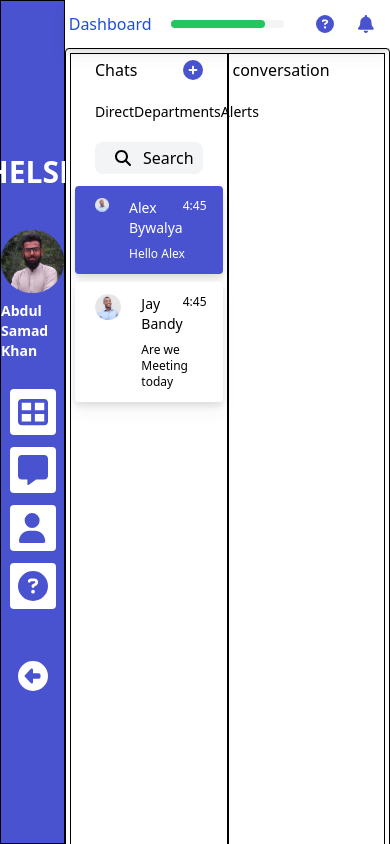
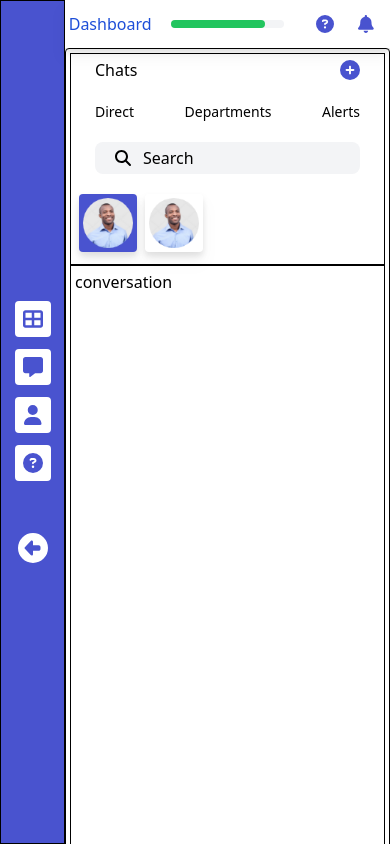
Before and after one commit to AbdulSamad676/Dashboard-in-React, a React (Vite) app: page /chat in a window 390 px wide. Shown: the top 844 px of the page. Built offline with nearby package versions, Linux system fonts and the light colour scheme.

Commit message:
sidebar design fixed and chat icon also set

```diff
--- a/src/components/ChatItem.jsx
+++ b/src/components/ChatItem.jsx
@@ -41,7 +41,7 @@ function ChatItem() {
 				<FontAwesomeIcon icon={faMagnifyingGlass} />
 				<p className='mx-3'>Search</p>
 			</div>
-			<div className='single-chat'>
+			<div className='single-chat flex sm:block'>
 				{singleItems?.map(item => {
 					return <SingleChat key={item.k} data={item} />;
 				})}
--- a/src/components/Sidebar.jsx
+++ b/src/components/Sidebar.jsx
@@ -14,17 +14,21 @@ function Sidebar() {
 	return (
 		<div className='flex flex-col items-center justify-center border border-black h-screen text-white'>
 			<div className='mb-5'>
-				<h1 className='text-3xl text-white font-bold'>HELSB</h1>
+				<h1 className='hidden sm:block text-3xl text-white font-bold'>
+					HELSB
+				</h1>
 			</div>
-			<div className='flex flex-col items-center justify-center mb-5 mt-5'>
+			<div className=' hidden sm:flex flex-col items-center justify-center mb-5 mt-5'>
 				<img src={IMG} alt='' width={100} />
-				<h2 className='text-sm font-semibold my-2'>Abdul Samad Khan</h2>
+				<h2 className='text-sm font-semibold my-2 hidden md:block'>
+					Abdul Samad Khan
+				</h2>
 			</div>
 			<div className='grid grid-cols-1 md:grid-cols-2 gap-3 mb-10'>
 				<Link to='/dashboard'>
 					<div className='icons p-2 '>
 						<FontAwesomeIcon
-							className='text-3xl lg:text-lg'
+							className='text-xl lg:text-lg'
 							icon={faTableCellsLarge}
 						/>
 						<p className='text-xs hidden lg:block  font-thin'>
@@ -35,7 +39,7 @@ function Sidebar() {
 				<Link to='/chat'>
 					<div className='icons p-2'>
 						<FontAwesomeIcon
-							className='text-3xl lg:text-lg'
+							className='text-xl lg:text-lg'
 							icon={faMessage}
 						/>
 						<p className='text-xs hidden lg:block  font-thin'>
@@ -46,7 +50,7 @@ function Sidebar() {
 				<Link to='/user'>
 					<div className='icons p-2'>
 						<FontAwesomeIcon
-							className='text-3xl lg:text-lg'
+							className='text-xl lg:text-lg'
 							icon={faUser}
 						/>
 						<p className='text-xs hidden lg:block  font-thin'>
@@ -57,7 +61,7 @@ function Sidebar() {
 				<Link to='/help'>
 					<div className='icons p-2'>
 						<FontAwesomeIcon
-							className='text-3xl lg:text-lg'
+							className='text-xl lg:text-lg'
 							icon={faCircleQuestion}
 						/>
 						<p className='text-xs hidden lg:block  font-thin'>
--- a/src/components/SingleChat.jsx
+++ b/src/components/SingleChat.jsx
@@ -4,12 +4,12 @@ function SingleChat({ data }) {
 	const { profileImg, name, time, message, className } = data;
 	return (
 		<div
-			className={`flex items-start  py-3 px-2 rounded w-full drop-shadow-lg ${className}`}
+			className={`flex items-start p-1 sm:py-3 sm:px-2 mx-1 sm:mx-0 rounded sm:w-full drop-shadow-lg ${className}`}
 		>
-			<div className='mx-3'>
+			<div className='sm:mx-3'>
 				<img src={profileImg} width={50} alt='chat profile' />
 			</div>
-			<div className='px-2 flex flex-col justify-between w-full'>
+			<div className='px-2 hidden sm:flex flex-col justify-between w-full'>
 				<div className='flex justify-between mb-2'>
 					<p className='text-sm'>{name}</p>
 					<p className='text-xs'>{time}</p>
--- a/src/pages/Chat.jsx
+++ b/src/pages/Chat.jsx
@@ -4,10 +4,10 @@ import ChatItem from '../components/ChatItem';
 function Chat() {
 	return (
 		<div className='grid grid-cols-12 border border-black p-1 rounded'>
-			<div className='border border-black p-1 col-span-6 sm:col-span-5 h-screen'>
+			<div className='border border-black p-1 col-span-12  sm:col-span-5 h-auto sm:h-screen'>
 				<ChatItem />
 			</div>
-			<div className='border border-black p-1 col-span-6 sm:col-span-7 h-screen'>
+			<div className='border border-black p-1 col-span-12 sm:col-span-7 h-screen'>
 				conversation
 			</div>
 		</div>
```
